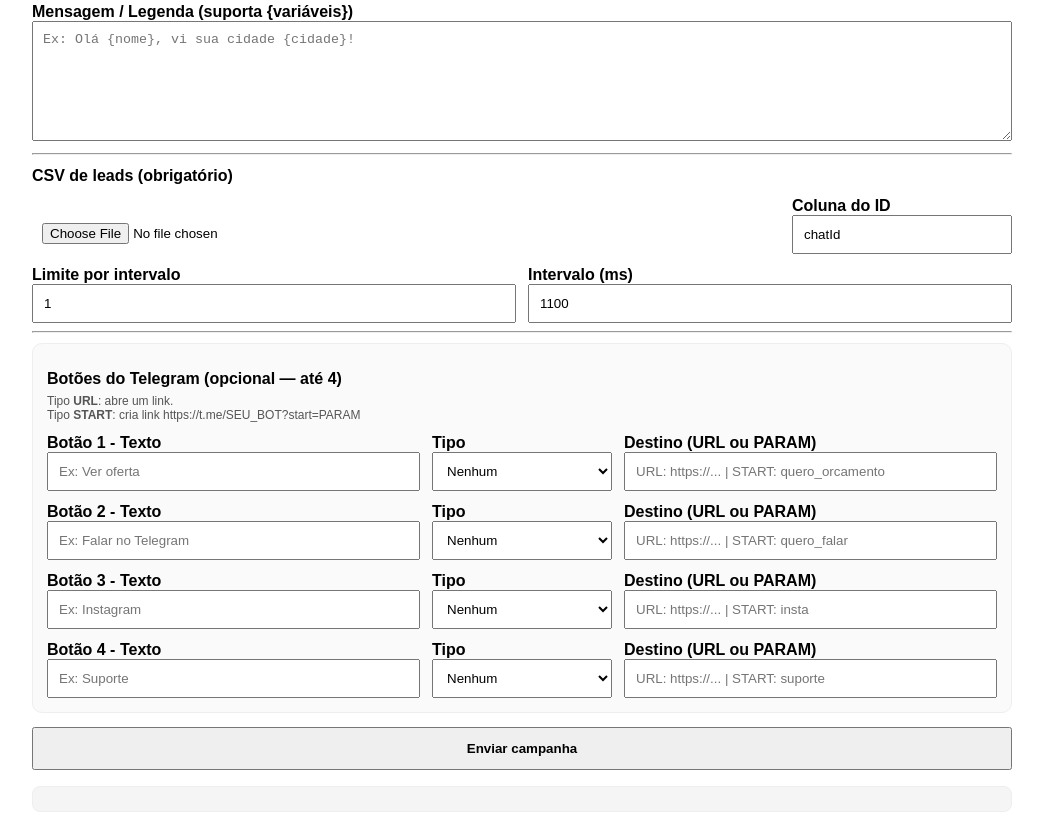
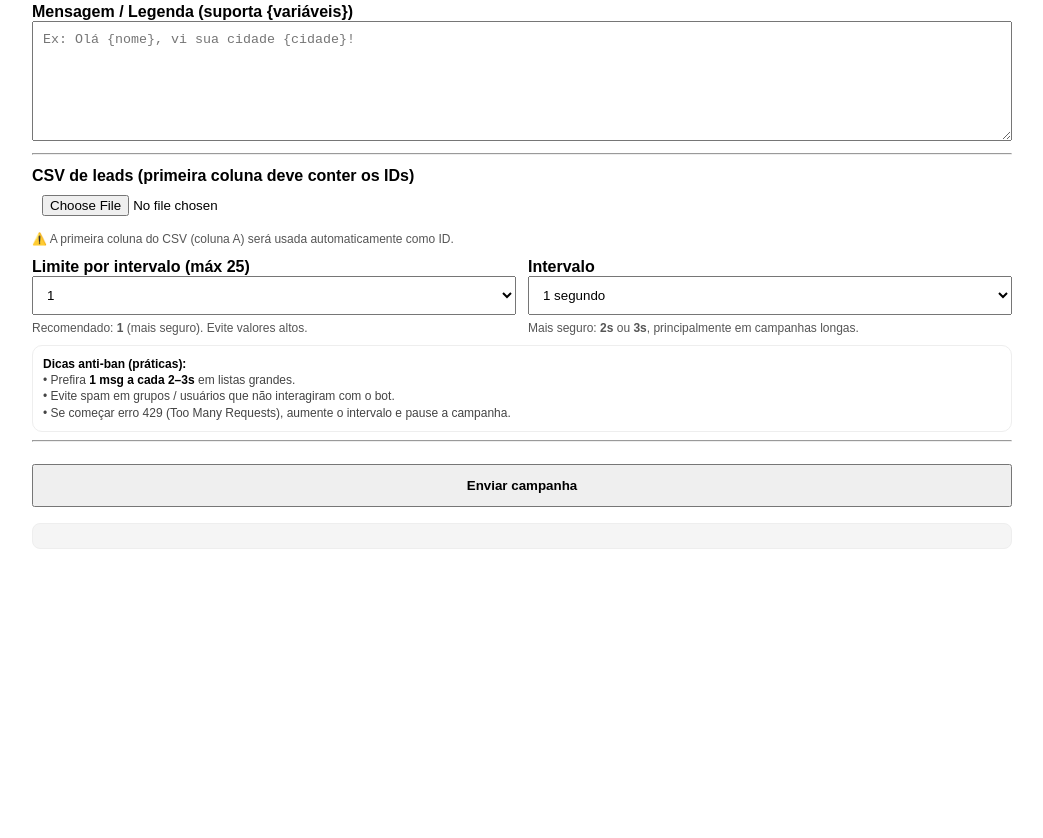
Before and after one commit to Dopumaru/Fila-de-disparos, a website: page public/index.html in a window 1280 px wide. Shown: the part 370-1208 px from the top of the page, without its empty margins (118-1161 px from the left). After the commit the page ends 945 px from the top, so only its background shows below. Drawn offline with Linux system fonts and the light colour scheme.

Commit message:
Update index.html

```diff
--- a/public/index.html
+++ b/public/index.html
@@ -27,7 +27,6 @@
     .mediaBox { background:#fafafa; padding:14px; border-radius:10px; border:1px solid #eee; margin-top:10px; }
     .box { background:#fafafa; padding:14px; border-radius:10px; border:1px solid #eee; margin-top:10px; }
 
-    /* ===== Campaign progress UI (novo) ===== */
     .progressWrap {
       width: 100%;
       height: 12px;
@@ -63,6 +62,17 @@
       padding: 8px 10px;
       font-size: 12px;
     }
+    .banHint {
+      background:#fff;
+      border:1px solid #eee;
+      border-radius:10px;
+      padding:10px;
+      margin-top:10px;
+      font-size:12px;
+      color:#444;
+      line-height: 1.35;
+    }
+    .banHint b { color:#000; }
   </style>
 </head>
 <body>
@@ -99,7 +109,6 @@
     </div>
   </div>
 
-  <!-- BLOCO DE MÍDIA -->
   <div id="mediaBlock" class="mediaBox">
     <label>Arquivo (Upload)</label>
     <input id="arquivo" type="file" />
@@ -118,88 +127,38 @@
 
   <hr>
 
-  <label>CSV de leads (obrigatório)</label>
-  <div class="row">
-    <div>
-      <input id="csvFile" type="file" accept=".csv,text/csv" />
-    </div>
-    <div style="max-width:220px;">
-      <label>Coluna do ID</label>
-      <input id="idColumn" value="chatId" />
-    </div>
+  <label>CSV de leads (primeira coluna deve conter os IDs)</label>
+  <input id="csvFile" type="file" accept=".csv,text/csv" />
+  <div class="hint">
+    ⚠️ A primeira coluna do CSV (coluna A) será usada automaticamente como ID.
   </div>
 
   <div class="row">
     <div>
-      <label>Limite por intervalo</label>
-      <input id="limitMax" type="number" value="1" min="1" />
+      <label>Limite por intervalo (máx 25)</label>
+      <select id="limitMax"></select>
+      <div class="hint">Recomendado: <b>1</b> (mais seguro). Evite valores altos.</div>
     </div>
     <div>
-      <label>Intervalo (ms)</label>
-      <input id="limitMs" type="number" value="1100" min="200" />
+      <label>Intervalo</label>
+      <select id="limitMs">
+        <option value="1000">1 segundo</option>
+        <option value="2000">2 segundos</option>
+        <option value="3000">3 segundos</option>
+      </select>
+      <div class="hint">Mais seguro: <b>2s</b> ou <b>3s</b>, principalmente em campanhas longas.</div>
     </div>
+  </div>
+
+  <div class="banHint">
+    <b>Dicas anti-ban (práticas):</b><br>
+    • Prefira <b>1 msg a cada 2–3s</b> em listas grandes.<br>
+    • Evite spam em grupos / usuários que não interagiram com o bot.<br>
+    • Se começar erro 429 (Too Many Requests), aumente o intervalo e pause a campanha.
   </div>
 
   <hr>
 
-  <!-- ✅ BLOCO DE BOTÕES (até 4) -->
-  <div class="box" id="buttonsBlock">
-    <label>Botões do Telegram (opcional — até 4)</label>
-    <div class="hint">
-      Tipo <b>URL</b>: abre um link.<br/>
-      Tipo <b>START</b>: cria link https://t.me/SEU_BOT?start=PARAM
-    </div>
-
-    <div class="row">
-      <div><label>Botão 1 - Texto</label><input id="b1Text" placeholder="Ex: Ver oferta" /></div>
-      <div style="max-width: 180px;"><label>Tipo</label>
-        <select id="b1Type">
-          <option value="none">Nenhum</option>
-          <option value="url">URL</option>
-          <option value="start">START</option>
-        </select>
-      </div>
-      <div><label>Destino (URL ou PARAM)</label><input id="b1Value" placeholder="URL: https://... | START: quero_orcamento" /></div>
-    </div>
-
-    <div class="row">
-      <div><label>Botão 2 - Texto</label><input id="b2Text" placeholder="Ex: Falar no Telegram" /></div>
-      <div style="max-width: 180px;"><label>Tipo</label>
-        <select id="b2Type">
-          <option value="none">Nenhum</option>
-          <option value="url">URL</option>
-          <option value="start">START</option>
-        </select>
-      </div>
-      <div><label>Destino (URL ou PARAM)</label><input id="b2Value" placeholder="URL: https://... | START: quero_falar" /></div>
-    </div>
-
-    <div class="row">
-      <div><label>Botão 3 - Texto</label><input id="b3Text" placeholder="Ex: Instagram" /></div>
-      <div style="max-width: 180px;"><label>Tipo</label>
-        <select id="b3Type">
-          <option value="none">Nenhum</option>
-          <option value="url">URL</option>
-          <option value="start">START</option>
-        </select>
-      </div>
-      <div><label>Destino (URL ou PARAM)</label><input id="b3Value" placeholder="URL: https://... | START: insta" /></div>
-    </div>
-
-    <div class="row">
-      <div><label>Botão 4 - Texto</label><input id="b4Text" placeholder="Ex: Suporte" /></div>
-      <div style="max-width: 180px;"><label>Tipo</label>
-        <select id="b4Type">
-          <option value="none">Nenhum</option>
-          <option value="url">URL</option>
-          <option value="start">START</option>
-        </select>
-      </div>
-      <div><label>Destino (URL ou PARAM)</label><input id="b4Value" placeholder="URL: https://... | START: suporte" /></div>
-    </div>
-  </div>
-
-  <!-- ✅ BLOCO DE CAMPANHA (novo) -->
   <div class="box" id="campaignBox" style="display:none;">
     <div class="campaignLine">
       <div>
@@ -211,7 +170,7 @@
       </div>
     </div>
 
-    <div class="progressWrap" title="Progresso">
+    <div class="progressWrap">
       <div id="campaignBar" class="progressBar"></div>
     </div>
 
@@ -225,7 +184,6 @@
     <div class="row" style="margin-top:10px;">
       <div>
         <button id="btnPauseResume" type="button">Pausar</button>
-        <div class="hint">Pausa/retoma sem travar o worker (jobs ficam adiados enquanto pausado).</div>
       </div>
     </div>
   </div>
@@ -236,6 +194,16 @@
   <pre id="debug"></pre>
 
   <script>
+    // popula limitMax 1..25
+    const limitMaxEl = document.getElementById("limitMax");
+    for (let i = 1; i <= 25; i++) {
+      const opt = document.createElement("option");
+      opt.value = String(i);
+      opt.textContent = String(i);
+      if (i === 1) opt.selected = true;
+      limitMaxEl.appendChild(opt);
+    }
+
     const tipo = document.getElementById("tipo");
     const mediaBlock = document.getElementById("mediaBlock");
 
```
